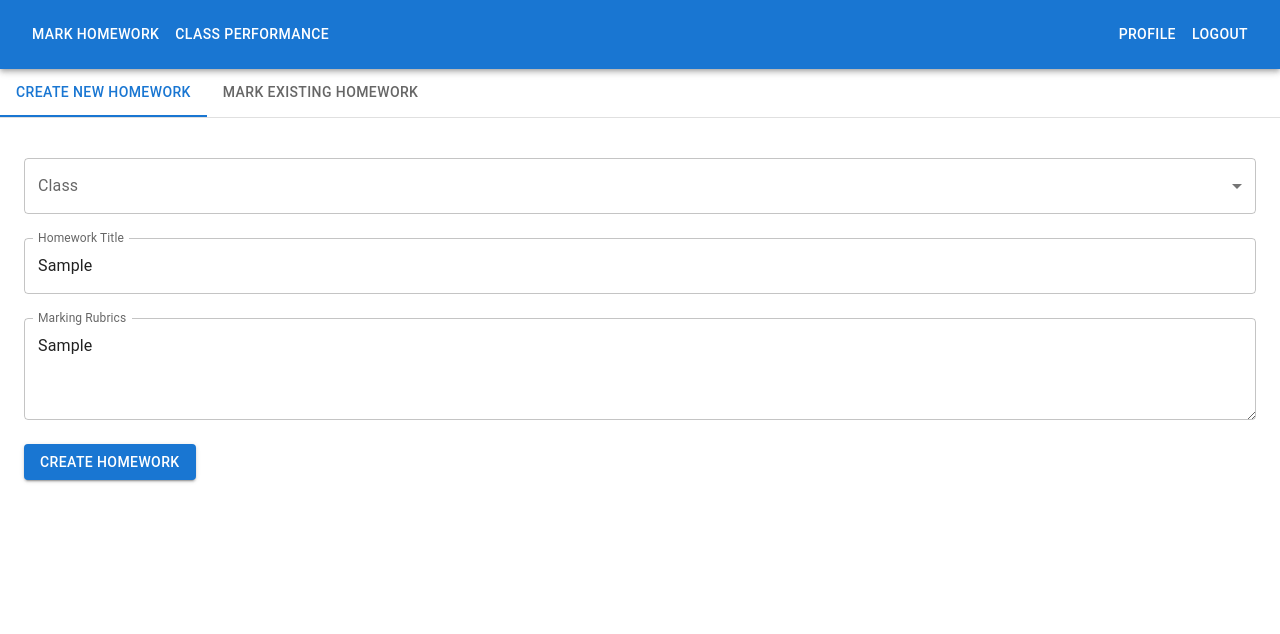
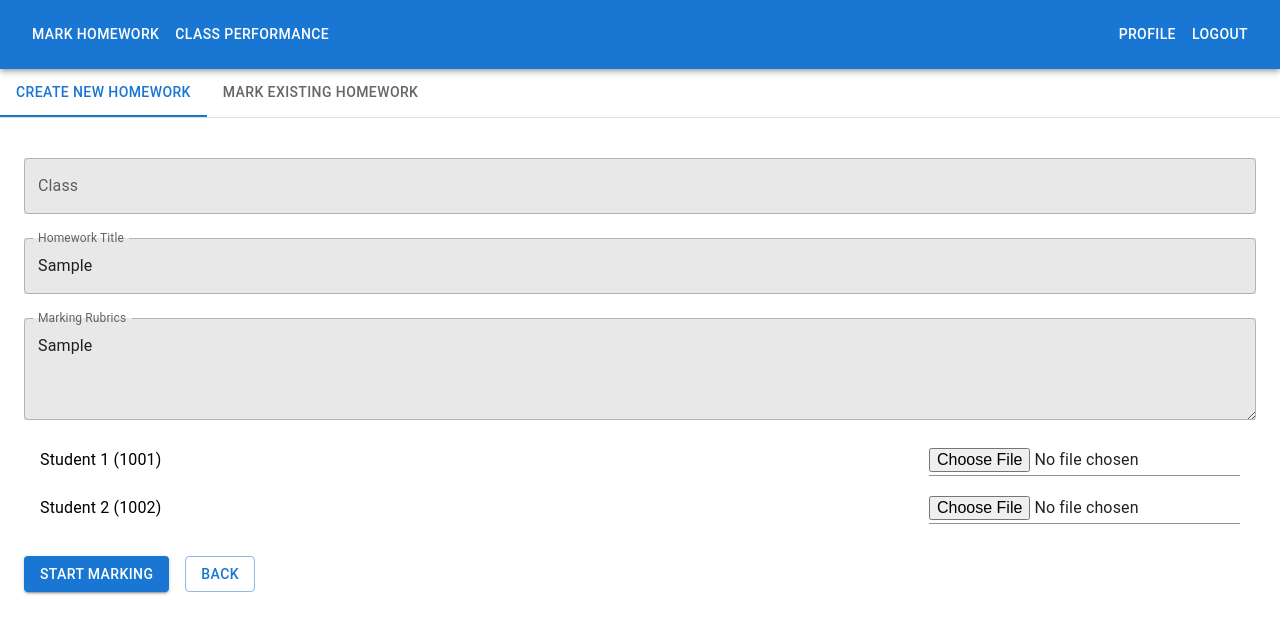
Before and after one commit to tsyung928/frontend, a React (Create React App) app: page /MarkHomework in a window 1280 px wide. Both pictures are taken after typing "Sample", "Sample" into the empty fields and a click on the button "CREATE HOMEWORK". Shown: the top 634 px of the page. Built offline with nearby package versions, Linux system fonts and the light colour scheme.

Commit message:
12/6 0519

```diff
--- a/src/components/MarkHomework.js
+++ b/src/components/MarkHomework.js
@@ -1,11 +1,12 @@
-import React, { useState } from 'react';
-import { Box, Tab, Tabs, TextField, MenuItem, Button, Typography } from '@mui/material';
+import React, { useEffect, useState } from 'react';
+import { useLocation } from 'react-router-dom';
+import { Box, Tab, Tabs, TextField, MenuItem, Button, Typography, List, ListItem, ListItemText, Input } from '@mui/material';
 import { TabContext, TabPanel } from '@mui/lab';
 import { TextareaAutosize } from '@mui/base/TextareaAutosize';
 
-
 function MarkHomeworkPage() {
     // State for tabs
+    const location = useLocation();
     const [value, setValue] = useState('1');
 
     // State for "Create New Homework" form
@@ -18,6 +19,25 @@ function MarkHomeworkPage() {
     const [selectedHomework, setSelectedHomework] = useState('');
     const [homeworkOptions, setHomeworkOptions] = useState([]);
     const [existingMarkingRubrics, setExistingMarkingRubrics] = useState('');
+
+    // State for handling uploaded files
+    const [uploads, setUploads] = useState({});
+
+    // States for creating homework
+    const [isHomeworkCreated, setIsHomeworkCreated] = useState(false);
+    const [homeworkDetails, setHomeworkDetails] = useState({ class: '', title: '', rubrics: '' })
+    const [students, setStudents] = useState([]);
+
+    useEffect(() => {
+        // Check if the current path is '/MarkHomework'
+        if (location.pathname === '/MarkHomework') {
+            // Reset state here
+            setNewClass('');
+            setHomeworkTitle('');
+            setMarkingRubrics('');
+            // Reset other states as needed
+        }
+    }, [location]);
 
     const handleChange = (event, newValue) => {
         setValue(newValue);
@@ -59,11 +79,6 @@ function MarkHomeworkPage() {
         setExistingMarkingRubrics(event.target.value);
     };
 
-    const createHomework = async () => {
-        // Implement your create logic here
-        // Add your own API call or backend interaction here
-        console.log("Homework Created");
-    };
 
     const updateRubrics = async () => {
         // Implement your update logic here
@@ -77,6 +92,37 @@ function MarkHomeworkPage() {
         console.log("Homework Deleted");
     };
 
+    const createHomework = () => {
+        // Logic to create the Homework
+        // For example, making an API call to create the Homework and then fetch the list of students
+        setIsHomeworkCreated(true);
+        console.log("Homework Created");
+
+        // Mock data for students
+        const mockStudents = [
+            { id: 1, name: 'Student 1', number: '1001' },
+            { id: 2, name: 'Student 2', number: '1002' },
+            // ... more students
+        ];
+
+        setStudents(mockStudents);
+    };
+
+    const handleInputChange = (field, value) => {
+        setHomeworkDetails({ ...homeworkDetails, [field]: value });
+    };
+
+    const handleFileUpload = (studentId, file) => {
+        // Logic to handle file upload
+        // For example, you might want to make an API call to upload the file
+
+        setUploads({ ...uploads, [studentId]: file });
+    };
+
+    const handleBack = () => {
+        setIsHomeworkCreated(false);
+    };
+
     return (
         <Box sx={{ width: '100%', typography: 'body1' }}>
             <TabContext value={value}>
@@ -87,7 +133,79 @@ function MarkHomeworkPage() {
                     </Tabs>
                 </Box>
                 <TabPanel value="1">
-                    {/* Create New Homework Content */}
+                    {isHomeworkCreated ? (
+                        <Box>
+                            <TextField
+                                label="Class"
+                                value={newClass}
+                                variant="outlined"
+                                fullWidth
+                                margin="normal"
+                                InputProps={{
+                                    readOnly: true,
+                                }}
+                                sx={{
+                                    backgroundColor: 'rgba(0, 0, 0, 0.09)', // Dim background
+                                    cursor: 'not-allowed', // "Not allowed" cursor
+                                    '& .MuiInputBase-input': {
+                                        cursor: 'not-allowed', // "Not allowed" cursor for the input field
+                                    }
+                                }}
+                            />
+                            <TextField
+                                label="Homework Title"
+                                value={homeworkTitle}
+                                variant="outlined"
+                                fullWidth
+                                margin="normal"
+                                InputProps={{
+                                    readOnly: true,
+                                }}
+                                sx={{
+                                    backgroundColor: 'rgba(0, 0, 0, 0.09)', // Dim background
+                                    cursor: 'not-allowed', // "Not allowed" cursor
+                                    '& .MuiInputBase-input': {
+                                        cursor: 'not-allowed', // "Not allowed" cursor for the input field
+                                    }
+                                }}
+                            />
+                            <TextField
+                                label="Marking Rubrics"
+                                value={markingRubrics}
+                                onChange={handleMarkingRubricsChange}
+                                variant="outlined"
+                                fullWidth
+                                margin="normal"
+                                InputProps={{
+                                    readOnly: true,
+                                    inputComponent: TextareaAutosize,
+                                    inputProps: {
+                                        minRows: 3,
+                                        style: { resize: 'vertical' },
+                                    },
+                                }}
+                                sx={{
+                                    backgroundColor: 'rgba(0, 0, 0, 0.09)', // Dim background
+                                    cursor: 'not-allowed', // "Not allowed" cursor
+                                    '& .MuiInputBase-input': {
+                                        cursor: 'not-allowed', // "Not allowed" cursor for the input field
+                                    }
+                                }}
+                            />
+
+                            <List>
+                                {students.map((student) => (
+                                    <ListItem key={student.id}>
+                                        <ListItemText primary={`${student.name} (${student.number})`} />
+                                        <Input type="file" onChange={(e) => handleFileUpload(student.id, e.target.files[0])} />
+                                    </ListItem>
+                                ))}
+                            </List>
+                            <Button variant="contained" sx={{ mt: 2 }}>Start Marking</Button>
+                            <Button variant="outlined" sx={{ mt: 2, ml: 2 }} onClick={handleBack}>Back</Button>
+                        </Box>
+                    ) : (
+                        <Box>
                             <TextField
                                 select
                                 label="Class"
@@ -124,6 +242,8 @@ function MarkHomeworkPage() {
                                 }}
                             />
                             <Button variant="contained" sx={{ mt: 2 }} onClick={createHomework}>Create Homework</Button>
+                        </Box>
+                    )}
                 </TabPanel>
                 <TabPanel value="2">
                     {/* Mark Existing Homework Content */}
--- a/src/components/navBar/NavBar.js
+++ b/src/components/navBar/NavBar.js
@@ -1,13 +1,12 @@
 import React, { useState } from 'react';
-import { Link as RouterLink } from 'react-router-dom';
+import { useNavigate, Link as RouterLink } from 'react-router-dom';
 import { AppBar, Toolbar, IconButton, Typography, Menu, MenuItem, Button, Box, useMediaQuery } from '@mui/material';
 import MenuIcon from '@mui/icons-material/Menu';
 
 const Navbar = () => {
     const [mobileMoreAnchorEl, setMobileMoreAnchorEl] = useState(null);
-
-    // Use a custom width for the breakpoint
-    const isMobile = useMediaQuery('(max-width:600px)'); // Adjust 800px to your desired breakpoint
+    const navigate = useNavigate();
+    const isMobile = useMediaQuery('(max-width:600px)');
 
     const isMobileMenuOpen = Boolean(mobileMoreAnchorEl);
 
@@ -17,6 +16,17 @@ const Navbar = () => {
 
     const handleMobileMenuOpen = (event) => {
         setMobileMoreAnchorEl(event.currentTarget);
+    };
+
+    const handleMarkHomeworkClick = () => {
+        // This will force a re-render of the MarkHomework component
+        console.log('Mark Homework clicked');
+        if (window.location.pathname === '/markhomework') {
+            navigate('/refresh');
+            setTimeout(() => navigate('/markhomework'), 0);
+        } else {
+            navigate('/markhomework');
+        }
     };
 
     const mobileMenuId = 'primary-search-account-menu-mobile';
@@ -50,17 +60,22 @@ const Navbar = () => {
             <Toolbar>
                 {!isMobile && (
                     <Box sx={{ flexGrow: 1, display: 'flex' }}>
-                        {['Mark Homework', 'Class Performance'].map((page) => (
+                        {['Mark Homework', 'Class Performance'].map((page) => {
+
+                            return (
                                 <Button
                                     key={page}
                                     sx={{ my: 2, color: 'white', display: 'block' }}
-                                component={RouterLink}
+                                    onClick={page === 'Mark Homework' ? handleMarkHomeworkClick : null}
+                                    component={page !== 'Mark Homework' ? RouterLink : null}
                                     to={`/${page.toLowerCase().replace(/ /g, '')}`}
                                 >
                                     {page}
                                 </Button>
-                        ))}
+                            );
+                        })}
                     </Box>
+
                 )}
                 {isMobile && (
                     <IconButton
```
Also changed, not shown: src/App.js (+0 -9 lines). Lines whose indentation alone changed are shown as unchanged.
